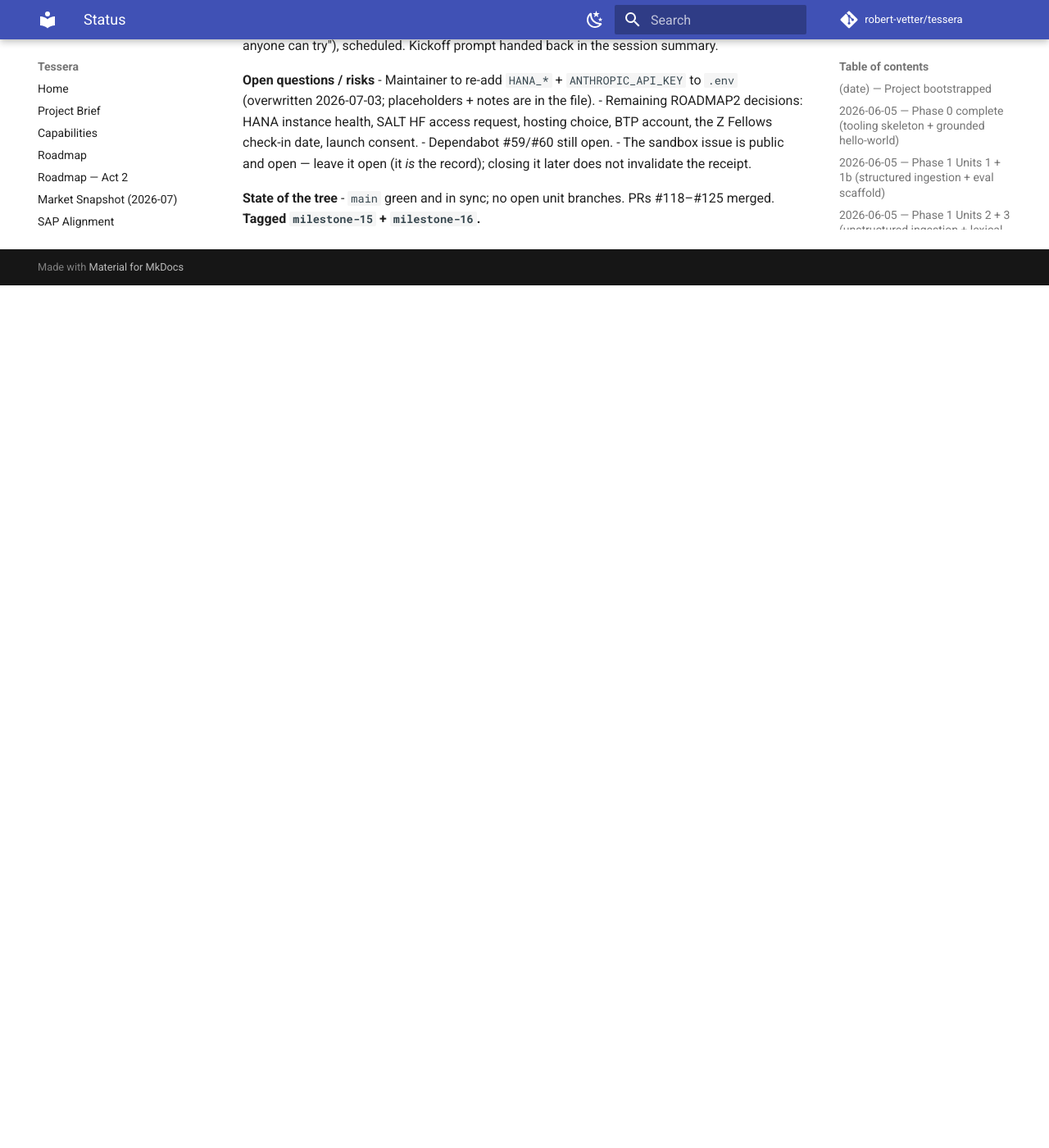
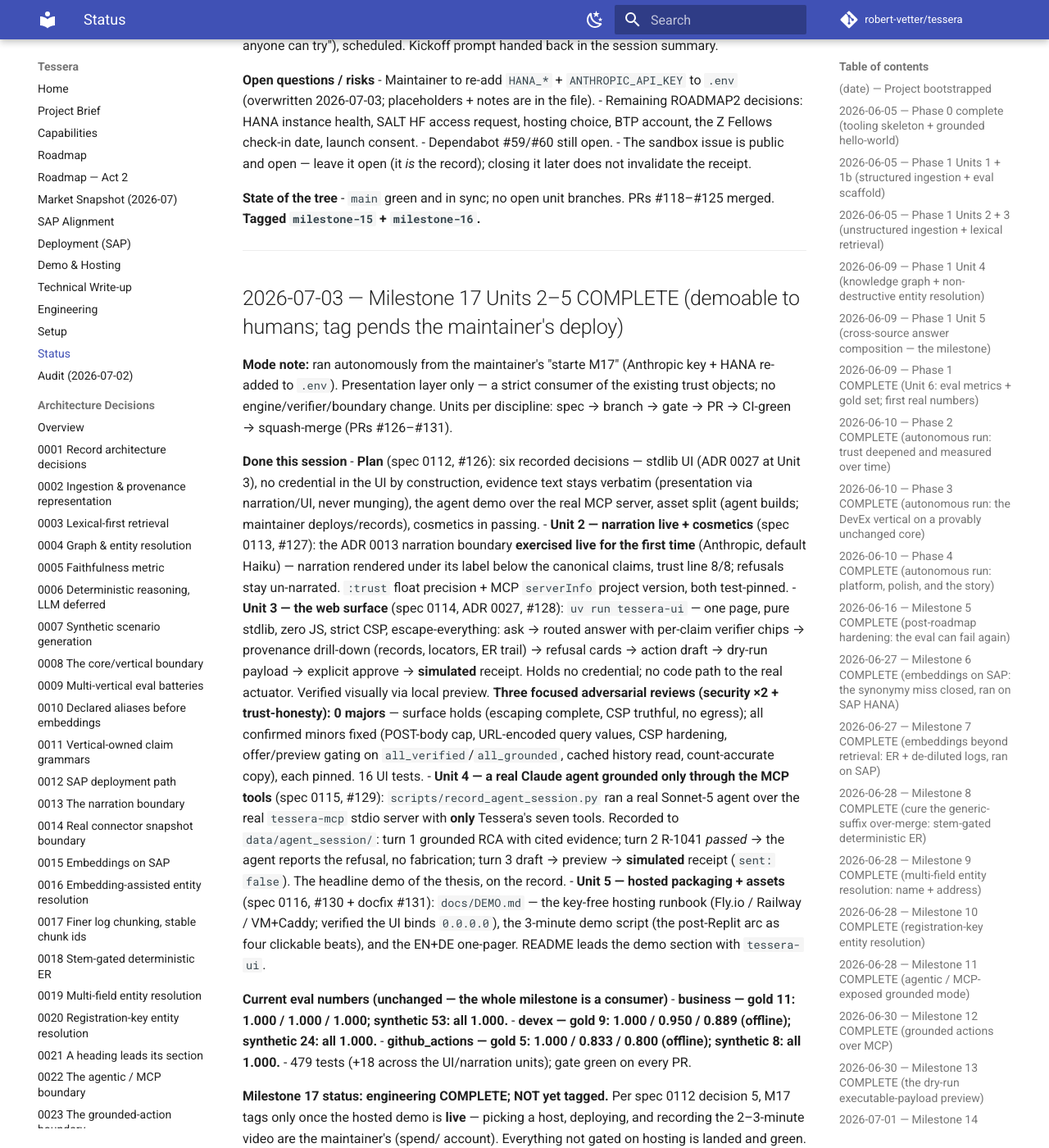
Before and after one commit to robert-vetter/tessera, an MkDocs documentation site: the page built from docs/STATUS.md, in a window 1280 px wide and 1400 px high, scrolled down 39655 px. Shown: the whole window at 82% size. Built offline with MkDocs 1.6.1 and Material for MkDocs 9.7.7, drawn with Linux system fonts in a browser that asks for light colours; comment, search, counter and statistics services are not loaded; before the commit the page ends 40003 px from its top, so only the background shows below that; some of the changed text lies outside the part shown.

Commit message:
docs: wrap Milestone 17 Units 2-5 — STATUS entry (/wrap) (#132)
Engineering complete (narration live, the web UI, the recorded Claude-over-MCP
session, hosting runbook + assets); milestone-17 tag pends the maintainer's
hosted deploy + video. Also flags the GitHub Pages settings lapse (docs build
green, deploy step 404s).

Co-authored-by: Claude Fable 5 <noreply@anthropic.com>

```diff
--- a/docs/STATUS.md
+++ b/docs/STATUS.md
@@ -1967,3 +1967,80 @@ scheduled. Kickoff prompt handed back in the session summary.
 **State of the tree**
 - `main` green and in sync; no open unit branches. PRs #118–#125 merged.
   **Tagged `milestone-15` + `milestone-16`.**
+
+---
+
+## 2026-07-03 — Milestone 17 Units 2–5 COMPLETE (demoable to humans; tag pends the maintainer's deploy)
+
+**Mode note:** ran autonomously from the maintainer's "starte M17" (Anthropic
+key + HANA re-added to `.env`). Presentation layer only — a strict consumer of
+the existing trust objects; no engine/verifier/boundary change. Units per
+discipline: spec → branch → gate → PR → CI-green → squash-merge (PRs #126–#131).
+
+**Done this session**
+- **Plan** (spec 0112, #126): six recorded decisions — stdlib UI (ADR 0027 at
+  Unit 3), no credential in the UI by construction, evidence text stays
+  verbatim (presentation via narration/UI, never munging), the agent demo over
+  the real MCP server, asset split (agent builds; maintainer deploys/records),
+  cosmetics in passing.
+- **Unit 2 — narration live + cosmetics** (spec 0113, #127): the ADR 0013
+  narration boundary **exercised live for the first time** (Anthropic, default
+  Haiku) — narration rendered under its label below the canonical claims,
+  trust line 8/8; refusals stay un-narrated. `:trust` float precision + MCP
+  `serverInfo` project version, both test-pinned.
+- **Unit 3 — the web surface** (spec 0114, ADR 0027, #128): `uv run tessera-ui`
+  — one page, pure stdlib, zero JS, strict CSP, escape-everything: ask → routed
+  answer with per-claim verifier chips → provenance drill-down (records,
+  locators, ER trail) → refusal cards → action draft → dry-run payload →
+  explicit approve → **simulated** receipt. Holds no credential; no code path
+  to the real actuator. Verified visually via local preview. **Three focused
+  adversarial reviews (security ×2 + trust-honesty): 0 majors** — surface
+  holds (escaping complete, CSP truthful, no egress); all confirmed minors
+  fixed (POST-body cap, URL-encoded query values, CSP hardening, offer/preview
+  gating on `all_verified`/`all_grounded`, cached history read, count-accurate
+  copy), each pinned. 16 UI tests.
+- **Unit 4 — a real Claude agent grounded only through the MCP tools**
+  (spec 0115, #129): `scripts/record_agent_session.py` ran a real Sonnet-5
+  agent over the real `tessera-mcp` stdio server with **only** Tessera's seven
+  tools. Recorded to `data/agent_session/`: turn 1 grounded RCA with cited
+  evidence; turn 2 R-1041 *passed* → the agent reports the refusal, no
+  fabrication; turn 3 draft → preview → **simulated** receipt (`sent: false`).
+  The headline demo of the thesis, on the record.
+- **Unit 5 — hosted packaging + assets** (spec 0116, #130 + docfix #131):
+  `docs/DEMO.md` — the key-free hosting runbook (Fly.io / Railway / VM+Caddy;
+  verified the UI binds `0.0.0.0`), the 3-minute demo script (the post-Replit
+  arc as four clickable beats), and the EN+DE one-pager. README leads the demo
+  section with `tessera-ui`.
+
+**Current eval numbers (unchanged — the whole milestone is a consumer)**
+- **business — gold 11: 1.000 / 1.000 / 1.000; synthetic 53: all 1.000.**
+- **devex — gold 9: 1.000 / 0.950 / 0.889 (offline); synthetic 24: all 1.000.**
+- **github_actions — gold 5: 1.000 / 0.833 / 0.800 (offline); synthetic 8: all 1.000.**
+- 479 tests (+18 across the UI/narration units); gate green on every PR.
+
+**Milestone 17 status: engineering COMPLETE; NOT yet tagged.** Per spec 0112
+decision 5, M17 tags only once the hosted demo is **live** — picking a host,
+deploying, and recording the 2–3-minute video are the maintainer's (spend/
+account). Everything not gated on hosting is landed and green.
+
+**Next**
+- **Maintainer (to close M17):** deploy `tessera-ui` (runbook in
+  [`docs/DEMO.md`](DEMO.md)) and record the video; then any session tags
+  `milestone-17` and hands back the **M18 kickoff** (BYO data — the
+  design-partner vehicle).
+- **Maintainer (unblocks the docs site):** re-enable **GitHub Pages → Source:
+  GitHub Actions** in repo settings — the docs *build* is green, but the Pages
+  *deploy* step 404s (`Ensure GitHub Pages has been enabled`); the setting
+  lapsed. Content is fine; this is one toggle.
+
+**Open questions / risks**
+- The docs-site deploy is red on a **settings** issue (Pages source), not
+  content — flagged above; does not affect the product, the gate, or any tag.
+- Remaining ROADMAP2 decisions: HANA instance health, SALT HF access request,
+  hosting choice (now also gates the M17 tag), BTP account, the Z Fellows
+  check-in date, launch consent. Dependabot #59/#60 still open.
+
+**State of the tree**
+- `main` green and in sync; no open unit branches. PRs #126–#131 merged.
+  Tagged `milestone-15` + `milestone-16`; **`milestone-17` pends the hosted
+  deploy.**
```
